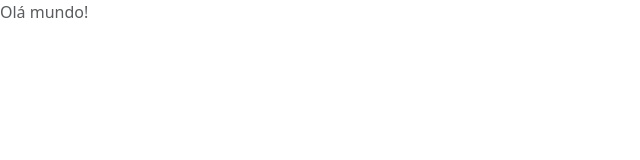
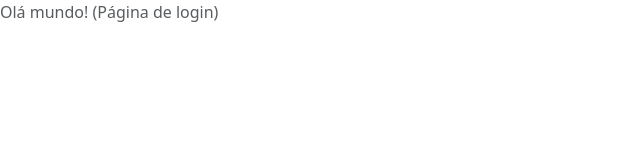
Before and after one commit to Resdiencia-I-GT/Magister-2, a Next.js app: page / in a window 1280 px wide. Shown: the top 160 px of the page, without its empty margins (0-640 px from the left). Built offline with nearby package versions, Linux system fonts and the light colour scheme.

Commit message:
initial commits

```diff
--- a/src/app/(pages)/(login)/page.tsx
+++ b/src/app/(pages)/(login)/page.tsx
@@ -1,7 +1,8 @@
-export default function Home() {
-  return (
-    <main>
-      <p className="text-muted">Olá mundo!</p>
-    </main>
-  )
+export default function Login() {
+    return (
+		// Seu código HTML vem aqui
+		<main>
+			<p className="text-muted">Olá mundo! (Página de login)</p>
+		</main>
+    )
 }
```
Also changed, not shown: src/app/(pages)/home/page.tsx (added, +8 -0 lines).
